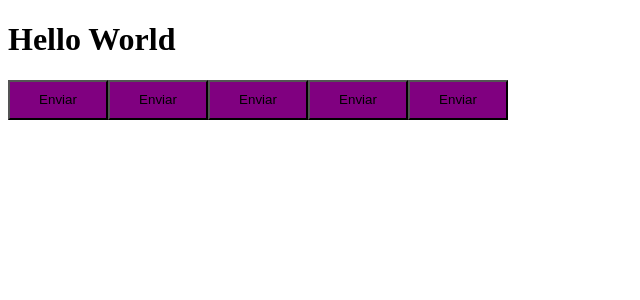
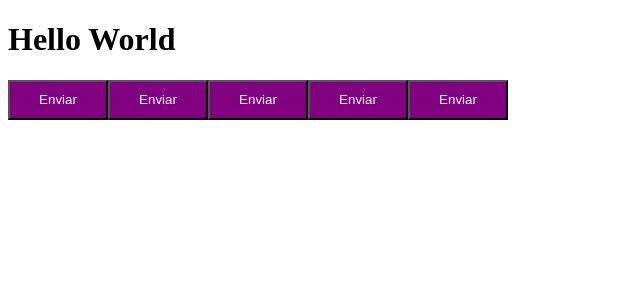
Before and after one commit to kyochi-daniel/ignite-pomodoro, a React (Vite) app: page / in a window 1280 px wide. Shown: the top 300 px of the page, without its empty margins (0-640 px from the left). Built offline with nearby package versions, Linux system fonts and the light colour scheme.

Commit message:
add new files

```diff
--- a/src/@types/styles.d.ts
+++ b/src/@types/styles.d.ts
@@ -3,4 +3,6 @@ import { defaultTheme } from '../styles/themes/default'
 
 type ThemeType = typeof defaultTheme
 
-declare module 'styled-componenets'
+declare module 'styled-componenets' {
+    export interface DefaultTheme extends ThemeType {}
+}
--- a/src/components/Button/styles.ts
+++ b/src/components/Button/styles.ts
@@ -18,6 +18,7 @@ export const Container = styled.button<ButtonContainerProps>`
     height: 40px;
 
     background-color: ${props => props.theme.primary};
+    color: ${props => props.theme.white};
 /* ${props => {
     return `background-color: ${buttonVariants[props.variant]}`
 }} */
--- a/src/styles/themes/default.ts
+++ b/src/styles/themes/default.ts
@@ -1,4 +1,5 @@
 export const defaultTheme = {
+    white: '#FFF',
     primary: 'purple',
     secondary: 'orange',
 }
```
